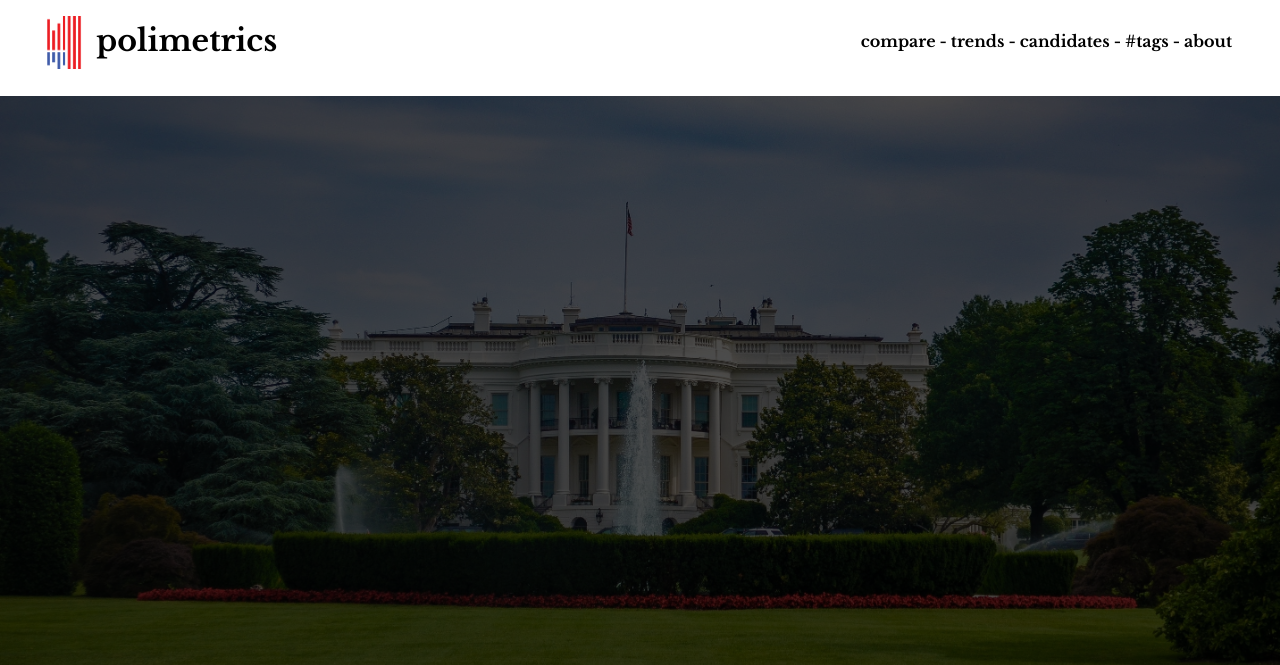
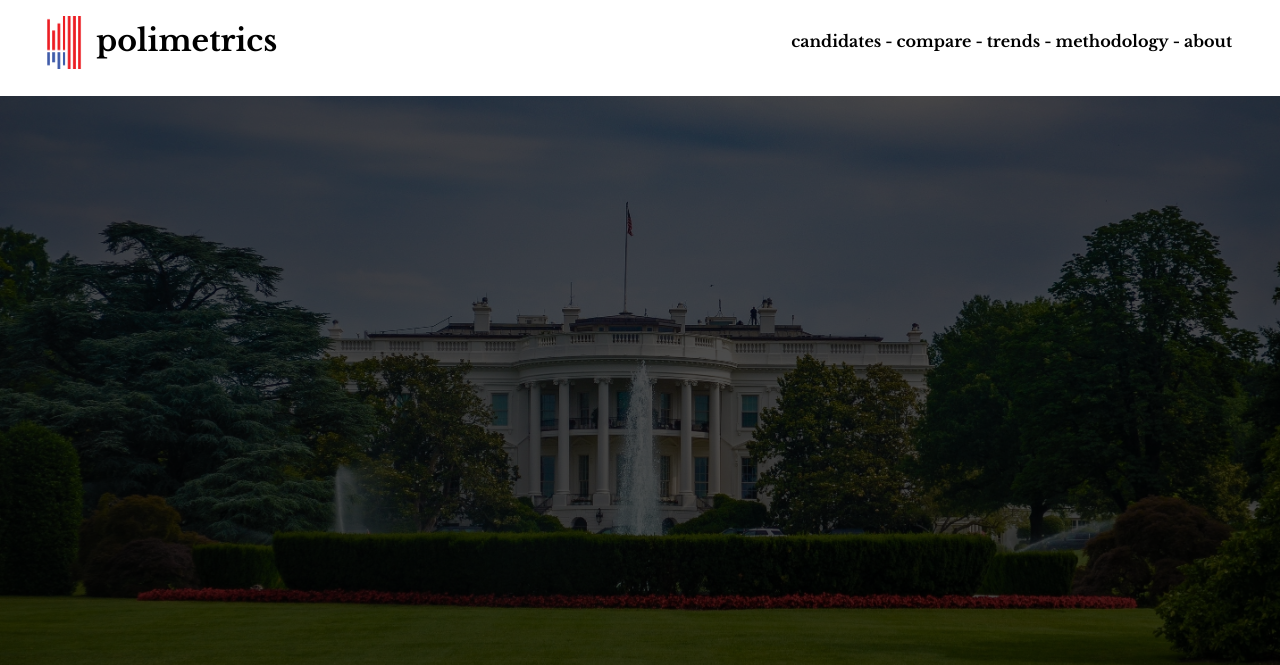
Before and after one commit to polimetrics/polimetrics, a Django app: page / in a window 1280 px wide. Shown: the top 665 px of the page. Run offline with Django 3.2, Linux system fonts and the light colour scheme; some libraries are stand-ins or nearby versions.

Commit message:
add skeleton for the methodolgy portion

```diff
--- a/core/templates/base.html
+++ b/core/templates/base.html
@@ -21,13 +21,13 @@
                 <div class="logo-font black mt2 ml2 header-font hover-white dib">polimetrics</div>
             </a>
             <div class="w-100 flex list justify-end pa3">
+                <li ><a class="header-font black link ml1 hover-red dib" href="{% url 'candidates' %}">candidates</li></a>
+                <li class="header-font ml1">-</li>
                 <li class="header-font ml1 link hover-red dib">compare</li>
                 <li class="header-font ml1">-</li>
                 <li class="header-font ml1 hover-dark-blue dib">trends</li>
                 <li class="header-font ml1">-</li>
-                <li ><a class="header-font black link ml1 hover-red dib" href="{% url 'candidates' %}">candidates</li></a>
-                <li class="header-font ml1">-</li>
-                <li class="header-font ml1 hover-dark-blue dib">#tags</li>
+                <li><a class="header-font black link ml1 hover-dark-blue dib" href="{% url 'methodology' %}">methodology</a></li>
                 <li class="header-font ml1">-</li>
                 <li><a class="header-font black link ml1 mr4 hover-red dib" href="{% url 'about' %}">about</a></li>
             </div>
--- /dev/null
+++ b/core/templates/methodology.html
@@ -0,0 +1,6 @@
+{% extends "base.html" %}
+{% load staticfiles %}
+
+{% block content %}
+
+{% endblock %}
--- a/core/urls.py
+++ b/core/urls.py
@@ -6,7 +6,8 @@ urlpatterns = [
     # path('<slug:slug>/', views.candidates, name='candidate'),
     path('candidates/', views.candidates, name='candidates'),
     path('', views.tags, name='tags'),
-    path('about/', views.about, name='about')
+    path('about/', views.about, name='about'),
+    path('methodology/', views.methodology, name='methodology'),
 ]
 
 # model - candidate needs "candidate-detail page"
--- a/core/views.py
+++ b/core/views.py
@@ -17,6 +17,8 @@ def candidates(request):
 def tags(request):
     return render(request, "tags.html")
 
+def methodology(request):
+    return render(request, "methodology.html")
 
 def about(request):
     return render(request, "about.html")
```
